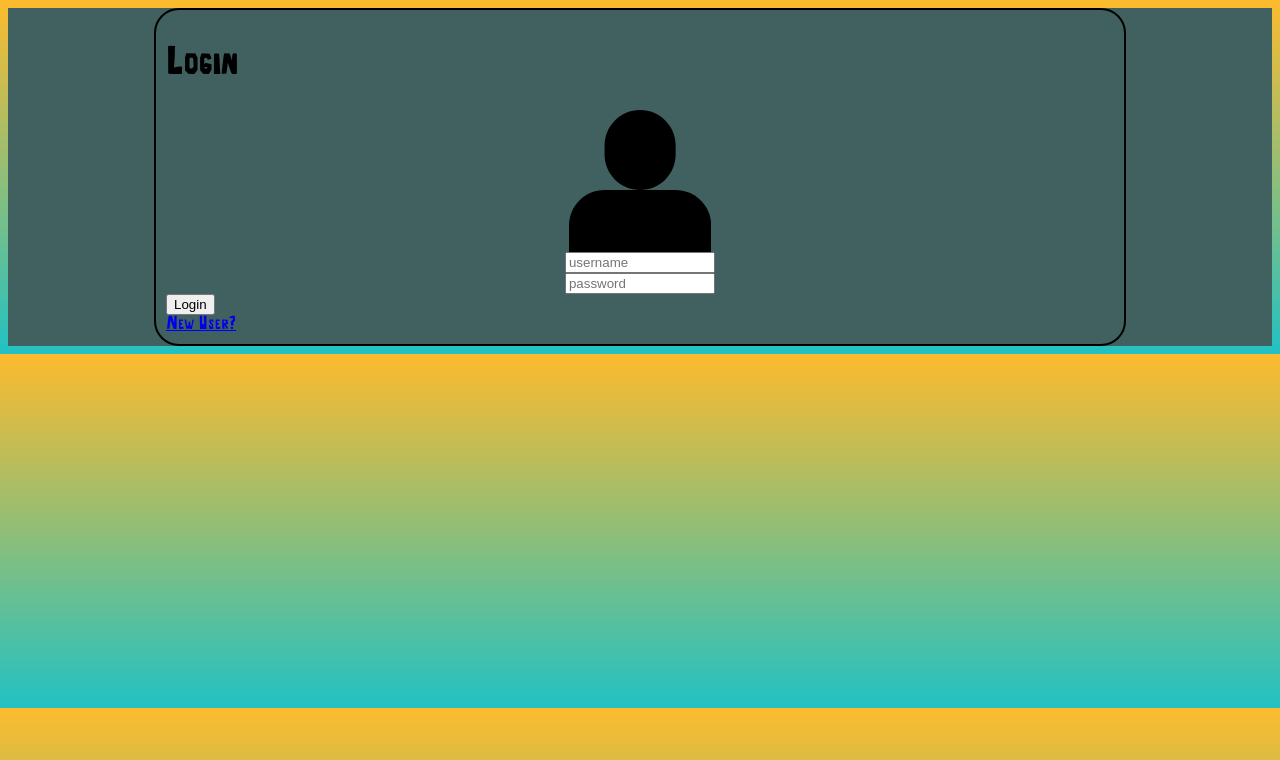
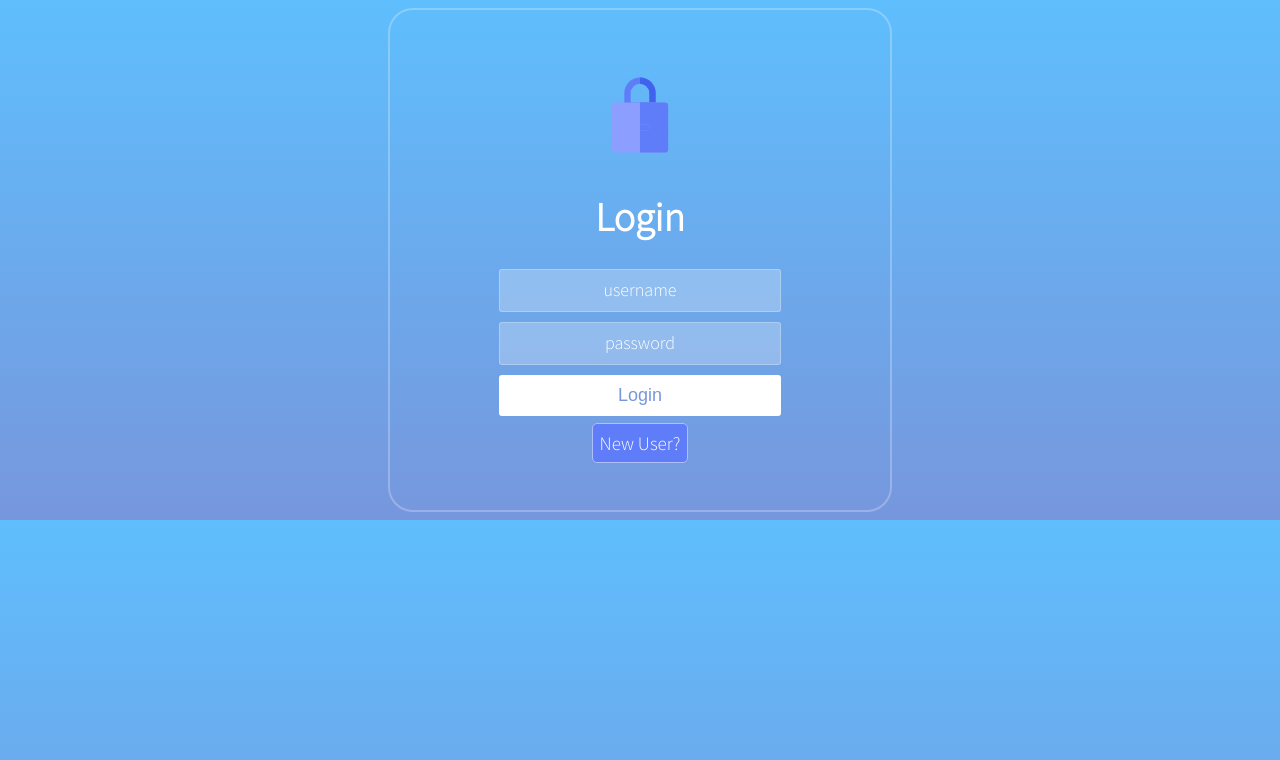
Before and after one commit to CMSC495-2021/TeamProject, a Flask app: page / in a window 1280 px wide. Shown: the top 760 px of the page. Run offline with Flask 2, Linux system fonts and the light colour scheme; parts of the project's set-up code (start-up, migrations or seed data) failed here and were passed over.

Commit message:
login screen design completed

```diff
--- a/application.py
+++ b/application.py
@@ -69,5 +69,9 @@ def SubmitNewUser():
 
 if __name__ == '__main__':
     #app.run()
+    """
+        Use the following two lines to locally run the application with livereload (view changes as you make them)
+        You will also need to comment out the app.run()
+    """
     server = Server(app.wsgi_app)
     server.serve()
--- a/static/css/body.css
+++ b/static/css/body.css
@@ -1,4 +1,8 @@
+@import url(https://fonts.googleapis.com/css?family=Source+Sans+Pro:200,300);
 body{
-    background: rgb(34,193,195);
-    background: linear-gradient(0deg, rgba(34,193,195,1) 0%, rgba(253,187,45,1) 100%);
+    background: #7797dd;
+    background: linear-gradient(to top, #7797dd 0.84%, #5fbefd);
+    font-family: 'Source Sans Pro', sans-serif;
+	color: white;
+	font-weight: 300;
 }
--- a/static/css/login.css
+++ b/static/css/login.css
@@ -1,30 +1,89 @@
-
-  @font-face {
-        font-family: rocko;
-    src: url('../font/rocko.ttf');
-    }
+@font-face {
+    font-family: rocko;
+src: url('../font/rocko.ttf');
+}
 
 .loginForm{
 
-    font-family: rocko;
     font-size: 19px;
-    padding: 10px;
-    border: 2px solid black;
+    border: 2px solid rgba(255, 255, 255, .25);
     border-radius: 25px;
+    max-width: 500px;
+    margin: 0 auto;
+    padding: 55px 0;
     height: -webkit-fill-available;
-    margin: 0 auto;
-    width: 75%;
+    text-align: center;
+
+}
+
+.registerLink{
+    padding-top: 15px;
+}
+
+.registerLink a{
+    color: white;
+    border: 1px solid rgba(255, 255, 255, 0.5);
+    padding: 7px;
+    margin: 5px;
+    background: #5f7cf9;
+    border-radius: 5px;
+    text-decoration: none;
+}
+
+h1{
+    font-size: 40px;
+    font-weight: 200;
+    color: white;
+    font-weight: bold;
 }
 
 .loginImg{
-    width: 15%;
+    width: 20%;
     display: block;
     text-align: center;
     margin: 0 auto;
 }
 
 input{
-    width: 15%;
     display: block;
-    margin: 0 auto;
+    appearance: none;
+    outline: 0;
+    border: 1px solid rgba(255, 255, 255, .25);
+    background-color: rgba(255, 255, 255, .25);
+    width: 250px;
+    border-radius: 3px;
+    padding: 10px 15px;
+    margin: 0 auto 10px auto;
+    display: block;
+    text-align: center;
+    font-size: 18px;
+    color: white;
+    font-weight: 300;
+
 }
+
+input:focus{
+    background: white;
+    color: black;
+}
+
+::-webkit-input-placeholder {
+    font-family: 'Source Sans Pro', sans-serif;
+        color:    white;
+    font-weight: 300;
+}
+
+button{
+    background-color: white;
+    color: #7797dd;
+    border: 0;
+    padding: 10px 15px;
+    border-radius: 3px;
+    width: 282px;
+    cursor: pointer;
+    font-size: 18px;
+}
+
+svg{
+    fill: white;
+}
--- a/static/css/main.css
+++ b/static/css/main.css
@@ -1,5 +1,4 @@
 main{
     color: black;
-    background-color: #416160;
 
 }
--- a/templates/login.html
+++ b/templates/login.html
@@ -3,18 +3,14 @@
 {% block login %}
 
 <div class="loginForm">
+    <svg class="loginImg" xmlns="http://www.w3.org/2000/svg" viewBox="0 0 32 32"><defs><style>.cls-1{fill:#5f7cf9;}.cls-2{fill:#4062ed;}.cls-3{fill:#8c9eff;}</style></defs><title/><g id="Locked"><path class="cls-1" d="M20,14H12a1,1,0,0,1-1-1V9A5,5,0,0,1,21,9v4A1,1,0,0,1,20,14Zm-7-2h6V9a3,3,0,0,0-6,0Z"/><path class="cls-2" d="M16,4V6a3,3,0,0,1,3,3v3H16v2h4a1,1,0,0,0,1-1V9A5,5,0,0,0,16,4Z"/><rect class="cls-3" height="16" rx="1" ry="1" width="18" x="7" y="12"/><path class="cls-1" d="M24,12H16V28h8a1,1,0,0,0,1-1V13A1,1,0,0,0,24,12Z"/><path class="cls-3" d="M18,21H14a1,1,0,0,1,0-2h4a1,1,0,0,1,0,2Z"/><path class="cls-1" d="M18,19H16v2h2a1,1,0,0,0,0-2Z"/></g></svg>
     <h1>Login</h1>
-    <svg class="loginImg" xmlns="http://www.w3.org/2000/svg" xmlns:xlink="http://www.w3.org/1999/xlink" id="Layer_1_1_" style="enable-background:new 0 0 16 16;" version="1.1" viewBox="0 0 16 16" xml:space="preserve"><path d="M12,9H8H4c-2.209,0-4,1.791-4,4v3h16v-3C16,10.791,14.209,9,12,9z"/><path d="M12,5V4c0-2.209-1.791-4-4-4S4,1.791,4,4v1c0,2.209,1.791,4,4,4S12,7.209,12,5z"/></svg>
     <input type="text" placeholder="username" name="username"/>
     <input type="password" placeholder="password" name="password">
     <button name="loginButton">Login</button>
 
-    <div>
-        <div class="registerLink">
-
-            <a href="register" title="New User?">New User?</a>
-
-        </div>
+    <div class="registerLink">
+        <a href="register" title="New User?">New User?</a>
     </div>
 </div>
 {% endblock %}
```
